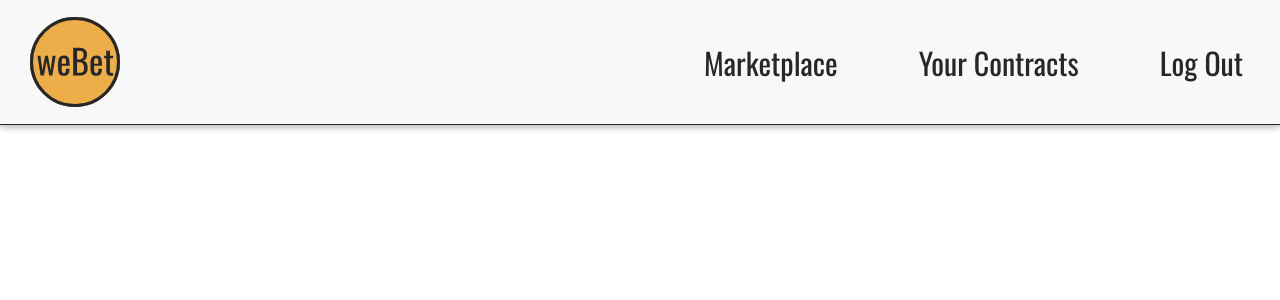
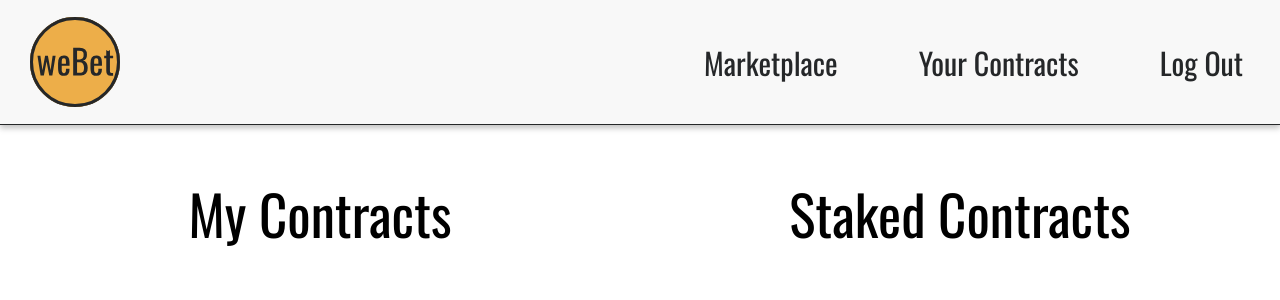
Before and after one commit to hmalik88/webetfrontend, a React (Create React App) app: page /yourcontracts in a window 1280 px wide. Shown: the top 300 px of the page. Built offline with nearby package versions, Linux system fonts and the light colour scheme.

Commit message:
basic layout for mycontracts in

```diff
--- a/src/containers/YourContracts.js
+++ b/src/containers/YourContracts.js
@@ -13,8 +13,18 @@ export default class YourContracts extends React.Component {
   render() {
     return(
       <>
-
-
+        <div className="yourcontract-inner-grid">
+          <div className="section1-left">
+            <div className="my-contract-title">
+              My Contracts
+            </div>
+          </div>
+          <div className="section1-right">
+            <div className="stake-contract-title">
+              Staked Contracts
+            </div>
+          </div>
+        </div>
       </>
       )
   }
--- a/src/scss/YourContracts.scss
+++ b/src/scss/YourContracts.scss
@@ -5,3 +5,33 @@
   width: 100%;
   height: 100%;
 }
+
+.yourcontract-inner-grid {
+  display: grid;
+  grid-column: 1 / 2;
+  grid-row: 2 / 4;
+  grid-template-columns: 1fr 1fr;
+  grid-template-rows: 178px auto;
+}
+
+.my-contract-title, .stake-contract-title {
+  font-family: 'Oswald', sans-serif;
+  font-size: 55px;
+  font-weight: 400;
+}
+
+.section1-left {
+  grid-column: 1 / 2;
+  grid-row: 1 / 2;
+  display: flex;
+  justify-content: center;
+  align-items: center;
+}
+
+.section1-right {
+  grid-column: 2 / 3;
+  grid-row: 1 / 2;
+  display: flex;
+  justify-content: center;
+  align-items: center;
+}
```
